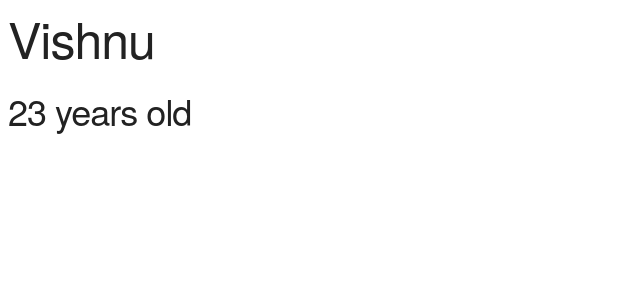
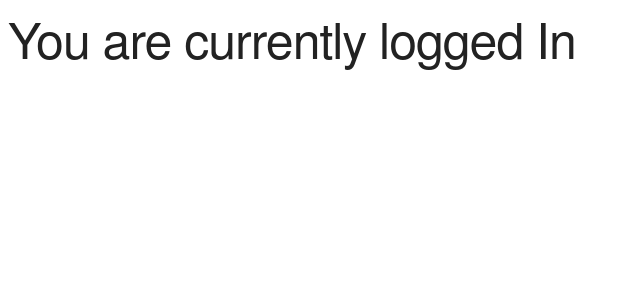
Before and after one commit to vermad843/React-Concepts, a React (Create React App) app: page / in a window 1280 px wide. Shown: the top 300 px of the page, without its empty margins (0-640 px from the left). Built offline with nearby package versions, Linux system fonts and the light colour scheme.

Commit message:
if else statement below redor and above return

```diff
--- a/src/App.js
+++ b/src/App.js
@@ -1,18 +1,24 @@
 import React, { Component } from 'react';
+import { is } from '@babel/types';
 
 class App extends Component {
-  constructor(props) {
-    super(props);
+  constructor() {
+    super();
     this.state = {
-      name : 'Vishnu',
-      age : 23
+     isLoggedIn : true
      };
   }
   render() {
+    let wordDisplay
+     const {isLoggedIn} = this.state;
+     if(isLoggedIn == true) {
+      wordDisplay = 'In'
+     }else {
+         wordDisplay = "out"
+     }
     return (
        <div>
-          <h1>{this.state.name}</h1>
-          <h3>{this.state.age} years old</h3>
+          <h1>You are currently logged {wordDisplay} </h1>
        </div>
     );
   }
```
